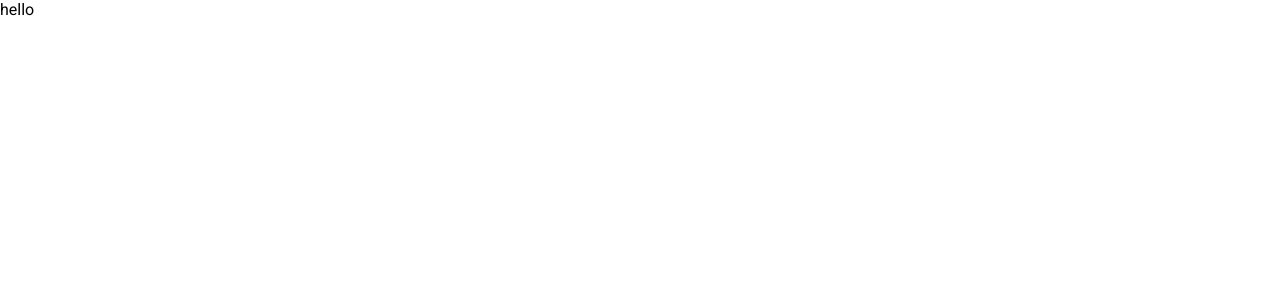
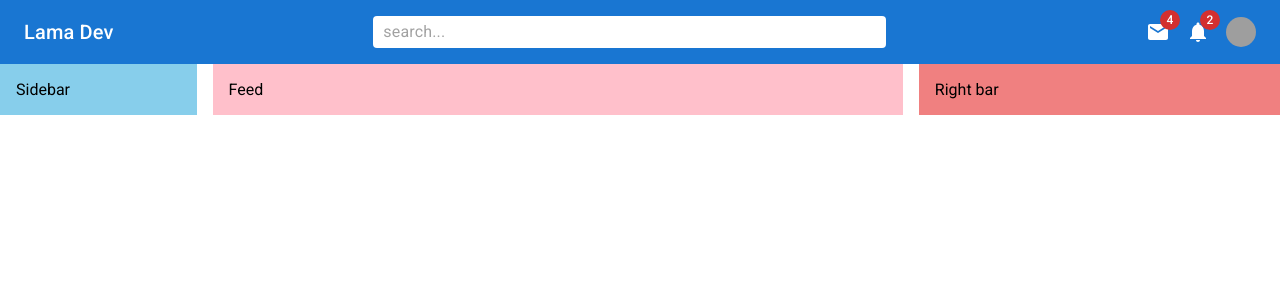
Before and after one commit to matsubrasil/r008_lama_dev_mui_2022, a React (Create React App) app: page / in a window 1280 px wide. Shown: the top 300 px of the page. Built offline with nearby package versions, Linux system fonts and the light colour scheme; grey boxes are pictures that could not be loaded.

Commit message:
feat(layout): create section and  Navbar

```diff
--- a/src/App.tsx
+++ b/src/App.tsx
@@ -1,7 +1,22 @@
 import React from 'react';
+import { Box, Stack } from '@mui/material';
+import { Feed, Navbar, Rightbar, Sidebar } from './components';
 
 function App() {
-  return <div>hello</div>;
+  return (
+    <Box>
+      <Navbar />
+      <Stack
+        direction='row'
+        spacing={{ xs: 0, sm: 2 }}
+        justifyContent='space-between'
+      >
+        <Sidebar />
+        <Feed />
+        <Rightbar />
+      </Stack>
+    </Box>
+  );
 }
 
 export default App;
--- /dev/null
+++ b/src/components/Feed/index.tsx
@@ -0,0 +1,10 @@
+import React from 'react';
+import { Box } from '@mui/material';
+
+export const Feed: React.FC = () => {
+  return (
+    <Box bgcolor='pink' flex={4} p={2}>
+      Feed
+    </Box>
+  );
+};
--- /dev/null
+++ b/src/components/Navbar/index.tsx
@@ -0,0 +1,96 @@
+import React, { useState } from 'react';
+import {
+  AppBar,
+  Avatar,
+  Badge,
+  Box,
+  InputBase,
+  Menu,
+  MenuItem,
+  styled,
+  Toolbar,
+  Typography,
+} from '@mui/material';
+import { Pets, Mail, Notifications } from '@mui/icons-material';
+
+const StyledToolbar = styled(Toolbar)({
+  display: 'flex',
+  justifyContent: 'space-between',
+});
+
+const Search = styled('div')(({ theme }) => ({
+  backgroundColor: 'white',
+  padding: '0 10px',
+  borderRadius: theme.shape.borderRadius,
+  width: '40%',
+}));
+
+const Icons = styled(Box)(({ theme }) => ({
+  display: 'none',
+  justifyContent: 'space-between',
+  alignItems: 'center',
+  gap: theme.spacing(2),
+  [theme.breakpoints.up('sm')]: {
+    display: 'flex',
+  },
+}));
+
+const UserBox = styled(Box)(({ theme }) => ({
+  display: 'flex',
+  justifyContent: 'space-between',
+  alignItems: 'center',
+  gap: theme.spacing(1),
+  [theme.breakpoints.up('sm')]: {
+    display: 'none',
+  },
+}));
+
+export const Navbar: React.FC = () => {
+  const [open, setOpen] = useState(false);
+
+  return (
+    <AppBar position='sticky' elevation={0}>
+      <StyledToolbar>
+        <Typography variant='h6' sx={{ display: { xs: 'none', sm: 'block' } }}>
+          Lama Dev
+        </Typography>
+        <Pets sx={{ display: { xs: 'block', sm: 'none' } }} />
+        <Search>
+          <InputBase placeholder='search...' />
+        </Search>
+        <Icons>
+          <Badge badgeContent={4} color='error'>
+            <Mail />
+          </Badge>
+          <Badge badgeContent={2} color='error'>
+            <Notifications />
+          </Badge>
+          <Avatar
+            sx={{ width: 30, height: 30 }}
+            src='https://images.pexels.com/photos/846741/pexels-photo-846741.jpeg?cs=srgb&dl=pexels-andrea-piacquadio-846741.jpg&fm=jpg'
+            onClick={() => setOpen(true)}
+          />
+        </Icons>
+        <UserBox>
+          <Avatar
+            sx={{ width: 30, height: 30 }}
+            src='https://images.pexels.com/photos/846741/pexels-photo-846741.jpeg?cs=srgb&dl=pexels-andrea-piacquadio-846741.jpg&fm=jpg'
+            onClick={() => setOpen(true)}
+          />
+          <Typography component='span'>John</Typography>
+        </UserBox>
+      </StyledToolbar>
+      <Menu
+        id='menu_position'
+        open={open}
+        anchorOrigin={{ vertical: 'top', horizontal: 'right' }}
+        transformOrigin={{ vertical: 'top', horizontal: 'right' }}
+        onClick={() => setOpen(false)}
+      >
+        <MenuItem>Profile</MenuItem>
+        <MenuItem>My account</MenuItem>
+        <MenuItem>Logout</MenuItem>
+      </Menu>
+    </AppBar>
+  );
+};
--- /dev/null
+++ b/src/components/Rightbar/index.tsx
@@ -0,0 +1,15 @@
+import React from 'react';
+import { Box } from '@mui/material';
+
+export const Rightbar: React.FC = () => {
+  return (
+    <Box
+      bgcolor='lightCoral'
+      flex={2}
+      p={2}
+      sx={{ display: { xs: 'none', sm: 'block' } }}
+    >
+      Right bar
+    </Box>
+  );
+};
--- /dev/null
+++ b/src/components/Sidebar/index.tsx
@@ -0,0 +1,15 @@
+import React from 'react';
+import { Box } from '@mui/material';
+
+export const Sidebar: React.FC = () => {
+  return (
+    <Box
+      bgcolor='skyblue'
+      flex={1}
+      p={2}
+      sx={{ display: { xs: 'none', sm: 'block' } }}
+    >
+      Sidebar
+    </Box>
+  );
+};
--- /dev/null
+++ b/src/components/index.ts
@@ -0,0 +1,4 @@
+export * from './Navbar';
+export * from './Sidebar';
+export * from './Feed';
+export * from './Rightbar';
```
